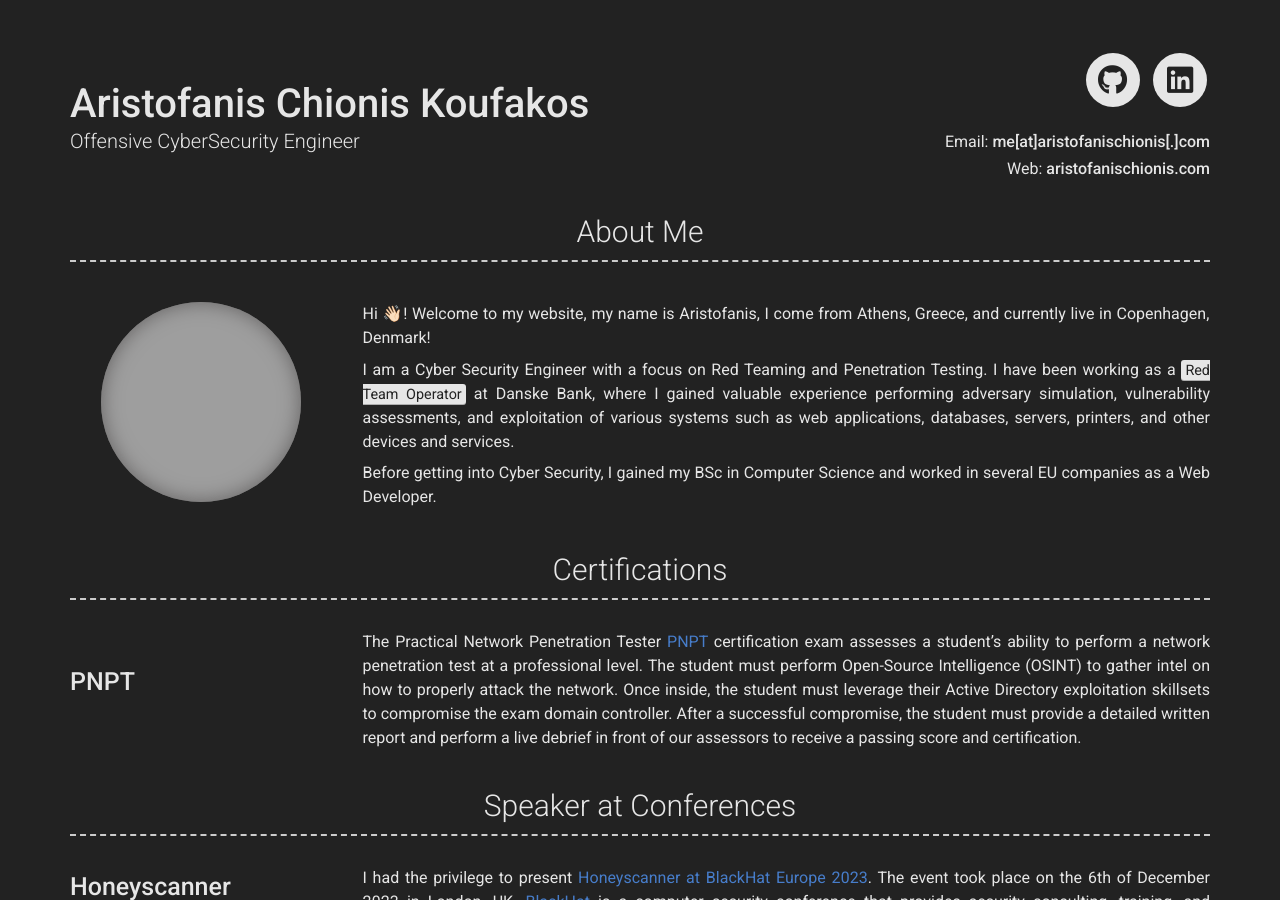
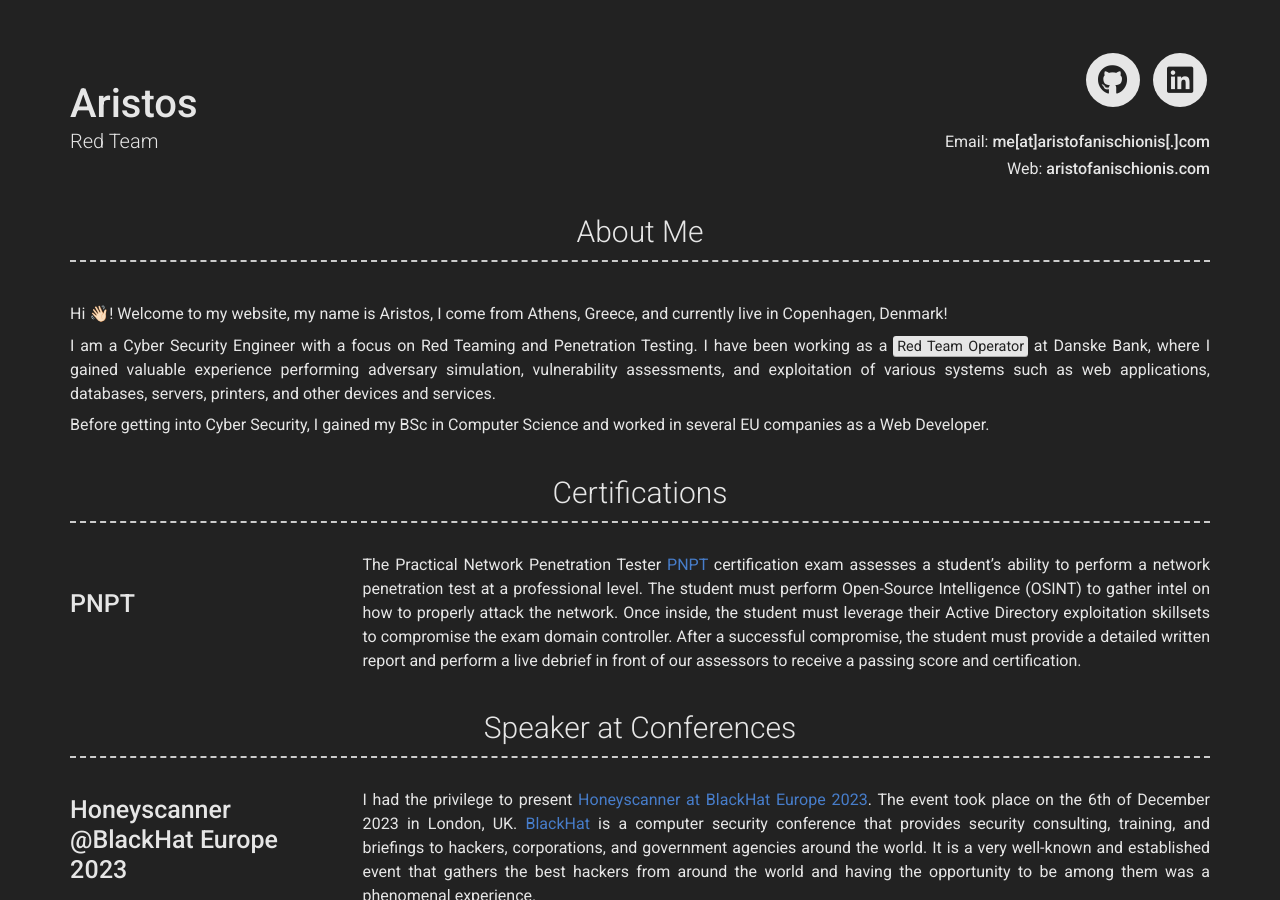
Before and after one commit to aristofanischionis/aristofanischionis.github.io.backup, a Jekyll site: the page built from index.md, in a window 1280 px wide and 900 px high. Built offline with Jekyll 4.4.1, drawn with Linux system fonts in a browser that asks for light colours; nearby versions of some CDN libraries; some of the changed text lies outside the part shown; grey boxes are pictures that could not be loaded.

Commit message:
Update _config.yml

```diff
--- a/_config.yml
+++ b/_config.yml
@@ -1,14 +1,14 @@
 # TODO: In the future add CTF - organizer and participant, speaker, publications, certifications, trainings etc
 # Site
 repository: aristofanischionis/aristofanischionis.github.io
-favicon: images/favicon.ico
+# favicon: images/favicon.ico
 
 # Content configuration version
 version: 2
 
 # Personal info
-name: Aristofanis Chionis Koufakos
-title: Offensive CyberSecurity Engineer
+name: Aristos
+title: Red Team
 email: me[at]aristofanischionis[.]com
 website: aristofanischionis.com
 
@@ -25,10 +25,10 @@ additional_links:
 # Using more than one of these may cause issues with reporting
 gtm: "GTM-TGHSQBQQ"
 
-about_profile_image: images/profile.png
+# about_profile_image: images/profile.png
 
 about_content: |
-    Hi 👋🏻! Welcome to my website, my name is Aristofanis, I come from Athens, Greece, and currently live in Copenhagen, Denmark!
+    Hi 👋🏻! Welcome to my website, my name is Aristos, I come from Athens, Greece, and currently live in Copenhagen, Denmark!
 
     I am a Cyber Security Engineer with a focus on Red Teaming and Penetration Testing.
     I have been working as a <mark>Red Team Operator</mark> at Danske Bank, where I gained valuable experience performing adversary simulation,
```
